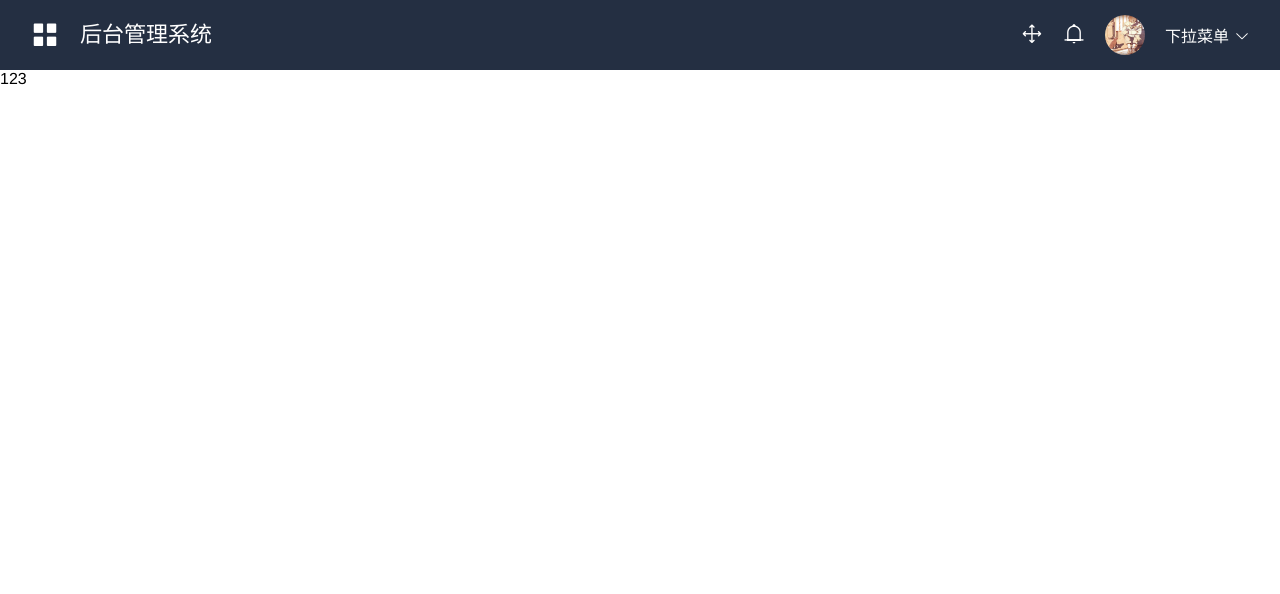
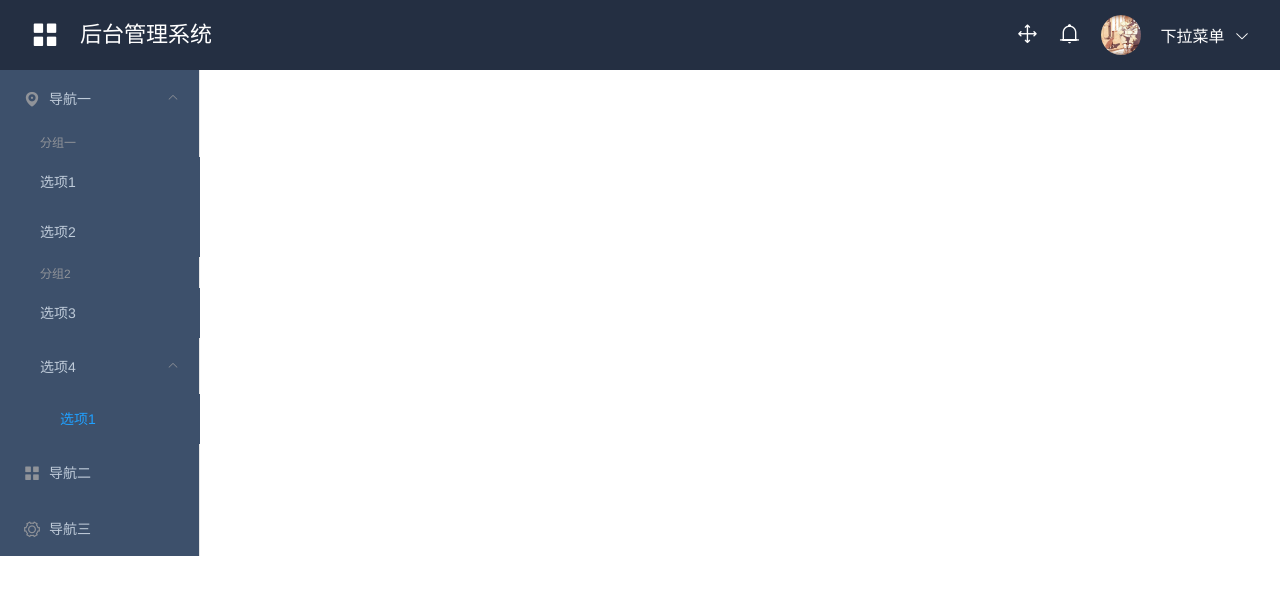
Before and after one commit to cyy334/my-manage-system, a Vue app: page / in a window 1280 px wide. Shown: the top 594 px of the page. Built offline with nearby package versions, Linux system fonts and the light colour scheme.

Commit message:
two update

```diff
--- a/src/components/Header.vue
+++ b/src/components/Header.vue
@@ -1,6 +1,6 @@
 <template>
   <div class="header">
-    <div class="menu-btn">
+    <div class="menu-btn" @click="changeCollapse">
       <i class="el-icon-menu"></i>
     </div>
     <div class="logo">后台管理系统</div>
@@ -15,7 +15,10 @@
         <img src="../assets/images/avator.jpg">
       </div>
       <el-dropdown class="user-name" trigger="click">
-                    <span class="el-dropdown-link">下拉菜单<i class="el-icon-arrow-down el-icon--right"></i></span>
+        <span class="el-dropdown-link">
+          下拉菜单
+          <i class="el-icon-arrow-down el-icon--right"></i>
+        </span>
         <el-dropdown-menu slot="dropdown">
           <el-dropdown-item>黄金糕</el-dropdown-item>
           <el-dropdown-item>狮子头</el-dropdown-item>
@@ -30,8 +33,15 @@
 
 <script>
 export default {
-
+    props: {
+        isCollapse: Boolean
+    },
+    methods: {
+        changeCollapse() {
+            this.$emit("setCollapse");
         }
+    }
+};
 </script>
 
 <style>
@@ -67,7 +77,7 @@
   justify-content: center;
 }
 
-.header .user-info>div {
+.header .user-info > div {
   float: left;
   margin-left: 20px;
 }
@@ -88,4 +98,7 @@
   color: #fff;
   cursor: pointer;
 }
+.header .menu-btn {
+    cursor: pointer;
+}
 </style>
--- a/src/components/Home.vue
+++ b/src/components/Home.vue
@@ -1,30 +1,38 @@
 <template>
-   <div>
-    <v-head></v-head>
-    <v-sidebar></v-sidebar>
-   </div>
+  <div class="wrap">
+    <v-head :isCollapse="isCollapse" @setCollapse="setCollapse"></v-head>
+    <v-sidebar :isCollapse="isCollapse"></v-sidebar>
+  </div>
 </template>
 
 <script>
-import vHead from './Header.vue';
-import vSidebar from './SliderBar.vue';
+import vHead from "./Header.vue";
+import vSidebar from "./SliderBar.vue";
 export default {
-  name: 'HelloWorld',
+  props: {
+    // isCollapse: Boolean
+  },
   components: {
     vHead,
     vSidebar
   },
-  data () {
+  data() {
     return {
-      msg: 'Welcome to Your Vue.js App'
+      isCollapse: false
+    };
+  },
+  methods: {
+    setCollapse(){
+      this.isCollapse = !this.isCollapse;
     }
   }
-}
+};
 </script>
 
 <!-- Add "scoped" attribute to limit CSS to this component only -->
 <style scoped>
-h1, h2 {
+h1,
+h2 {
   font-weight: normal;
 }
 ul {
--- a/src/components/SliderBar.vue
+++ b/src/components/SliderBar.vue
@@ -1,12 +1,82 @@
 <template>
-    <div>123</div>
+  <div class="slidbar">
+    <el-menu
+      default-active="1-4-1"
+      class="el-menu-vertical-demo"
+      @open="handleOpen"
+      @close="handleClose"
+      :collapse="isCollapse"
+      text-color="#bfcbd9"
+      active-text-color="#20a0ff"
+      background-color="#3d506b"
+      unique-opened
+    >
+      <el-submenu index="1">
+        <template slot="title">
+          <i class="el-icon-location"></i>
+          <span slot="title">导航一</span>
+        </template>
+        <el-menu-item-group>
+          <span slot="title">分组一</span>
+          <el-menu-item index="1-1">选项1</el-menu-item>
+          <el-menu-item index="1-2">选项2</el-menu-item>
+        </el-menu-item-group>
+        <el-menu-item-group title="分组2">
+          <el-menu-item index="1-3">选项3</el-menu-item>
+        </el-menu-item-group>
+        <el-submenu index="1-4">
+          <span slot="title">选项4</span>
+          <el-menu-item index="1-4-1">选项1</el-menu-item>
+        </el-submenu>
+      </el-submenu>
+      <el-menu-item index="2">
+        <i class="el-icon-menu"></i>
+        <span slot="title">导航二</span>
+      </el-menu-item>
+      <el-menu-item index="3">
+        <i class="el-icon-setting"></i>
+        <span slot="title">导航三</span>
+      </el-menu-item>
+    </el-menu>
+  </div>
 </template>
 <script>
 export default {
-
-}
+  props: {
+      isCollapse: Boolean
+  },
+  data(){
+    return {
+      items: [
+        {
+          icon: "",
+          index: "",
+          title: ""
+        },
+      ]
+    }
+  },
+  methods: {
+    handleOpen(key, keyPath) {
+        console.log(key, keyPath);
+    },
+    handleClose(key, keyPath) {
+        console.log(key, keyPath);
+    }
+  }
+};
 </script>
 
 <style>
-
+.el-menu-vertical-demo:not(.el-menu--collapse) {
+    width: 200px;
+    min-height: 400px;
+}
+.slidbar {
+  height: 100%;
+}
+.slidbar>ul{
+    float: left;
+    height: 100%;
+}
 </style>
```
Lines whose indentation alone changed are shown as unchanged.
